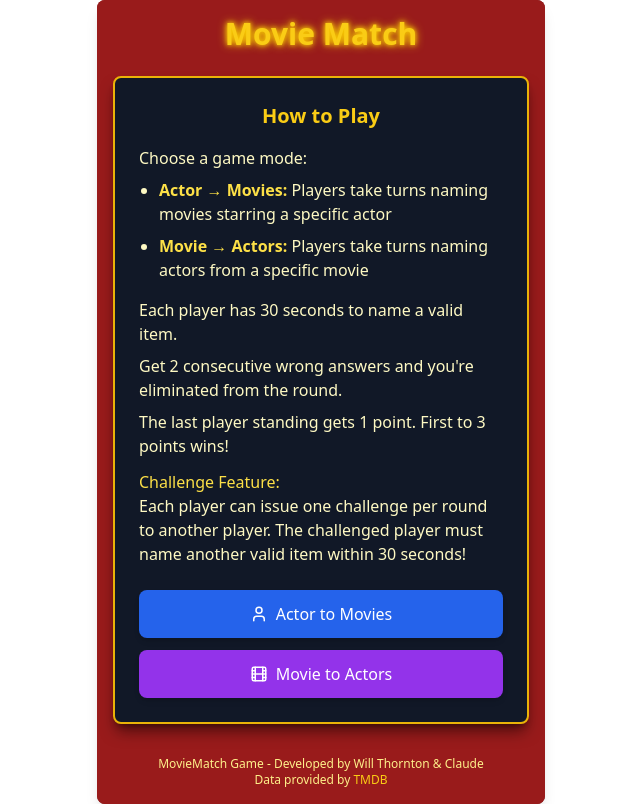
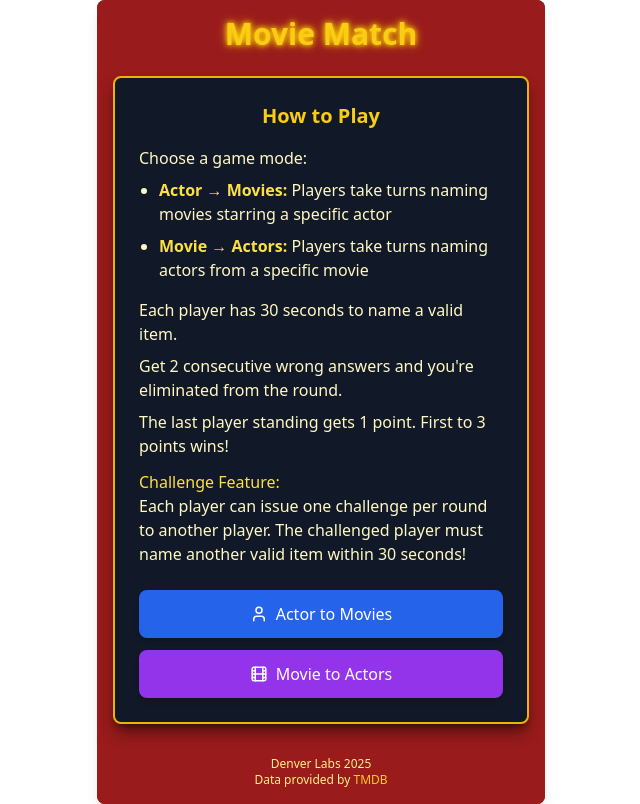
Before and after one commit to thorntonwill/Movie-Match, a React (Vite) app: page / in a window 1280 px wide. Shown: the whole page, without its empty margins (319-959 px from the left). Built offline with nearby package versions, Linux system fonts and the light colour scheme.

Commit message:
Update MovieMatch.tsx

```diff
--- a/src/MovieMatch.tsx
+++ b/src/MovieMatch.tsx
@@ -1903,7 +1903,7 @@ const MovieMatch = () => {
 
       {/* Footer */}
       <div className="text-center text-xs text-yellow-200 mt-2 z-30">
-        <p>MovieMatch Game - Developed by Will Thornton & Claude</p>
+        <p>Denver Labs 2025</p>
         <p>
           Data provided by{" "}
           <a href="https://www.themoviedb.org" className="text-yellow-400 hover:underline">
```
